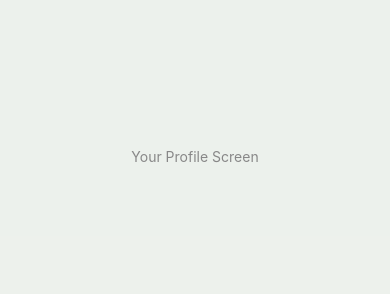
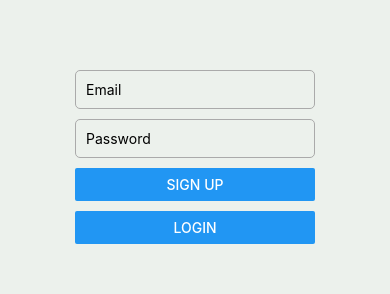
Before and after one commit to gauravsaini999/withLoveGiftGallery, a React Native app: screen /Profile in a window 390 px wide. Shown: the part 273-567 px from the top of the page. Built offline with nearby package versions, Linux system fonts and the light colour scheme; no server answers.

Commit message:
firebase

```diff
--- a/App.js
+++ b/App.js
@@ -10,6 +10,7 @@ import ProfileScreen from './screens/Profile';
 import ProfileIconButton from './components/ProfileButton';
 import SelectedScreen from './screens/SelectedToys';
 import { colors } from './shared/colors';
+import { auth } from './firebase/firebaseConfig';
 
 const Tab = createBottomTabNavigator();
 const Stack = createNativeStackNavigator();
--- a/app.json
+++ b/app.json
@@ -1,6 +1,6 @@
 {
   "expo": {
-    "name": "toys",
+    "name": "WithLoveGiftGallery",
     "slug": "toys",
     "version": "1.0.0",
     "orientation": "portrait",
@@ -25,6 +25,9 @@
     },
     "web": {
       "favicon": "./assets/favicon.png"
-    }
+    },
+    "plugins": [
+      "expo-secure-store"
+    ]
   }
 }
--- a/babel.config.js
+++ b/babel.config.js
@@ -1,7 +1,14 @@
 module.exports = {
   presets: ['babel-preset-expo'],
   plugins: [
-    ['module:react-native-dotenv'],
+    ['module:react-native-dotenv',
+      {
+        "moduleName": "@env",
+        "path": ".env",
+        "safe": false,
+        "allowUndefined": true
+      }
+    ],
     'react-native-reanimated/plugin',
   ],
 };
--- a/firebase/firebaseConfig.js
+++ b/firebase/firebaseConfig.js
@@ -1,5 +1,6 @@
-import { initializeApp } from 'firebase/app';
-import { getAuth } from 'firebase/auth';
+import { initializeApp, getApps, getApp } from 'firebase/app';
+import { getReactNativePersistence, initializeAuth, getAuth } from 'firebase/auth';
+import AsyncStorage from '@react-native-async-storage/async-storage';
 
 import {
   FIREBASE_API_KEY,
@@ -7,7 +8,8 @@ import {
   FIREBASE_PROJECT_ID,
   FIREBASE_STORAGE_BUCKET,
   FIREBASE_MESSAGING_SENDER_ID,
-  FIREBASE_APP_ID
+  FIREBASE_APP_ID,
+  MEASUREMENT_ID
 } from '@env';
 
 const firebaseConfig = {
@@ -17,9 +19,17 @@ const firebaseConfig = {
   storageBucket: FIREBASE_STORAGE_BUCKET,
   messagingSenderId: FIREBASE_MESSAGING_SENDER_ID,
   appId: FIREBASE_APP_ID,
+  measurementId: MEASUREMENT_ID
 };
 
-const app = initializeApp(firebaseConfig);
-const auth = getAuth(app);
+const app = getApps().length === 0 ? initializeApp(firebaseConfig) : getApp();
 
-export { auth };
+let _auth;
+export const getAuthInstance = () => {
+  if (!_auth) {
+    _auth = initializeAuth(app, {
+      persistence: getReactNativePersistence(AsyncStorage),
+    });
+  }
+  return _auth;
+};
--- a/index.js
+++ b/index.js
@@ -1,8 +1,4 @@
 import { registerRootComponent } from 'expo';
-
 import App from './App';
 
-// registerRootComponent calls AppRegistry.registerComponent('main', () => App);
-// It also ensures that whether you load the app in Expo Go or in a native build,
-// the environment is set up appropriately
 registerRootComponent(App);
--- a/screens/Profile.js
+++ b/screens/Profile.js
@@ -2,7 +2,8 @@ import { useNavigation, useFocusEffect } from '@react-navigation/native';
 import { View, Text, StyleSheet } from 'react-native';
 import ProfileIconButton from '../components/ProfileButton';
 import * as React from 'react';
-import { colors } from '../shared/colors'
+import { colors } from '../shared/colors';
+import SignUpForm from './login/SignupForm';
 
 export default function ProfileScreen() {
   const navigation = useNavigation();
@@ -17,7 +18,7 @@ export default function ProfileScreen() {
   )
   return (
     <View style={styles.screenArea}>
-      <Text style={styles.textScreen}>Your Profile Screen</Text>
+      <SignUpForm />
     </View>
   )
 }
--- /dev/null
+++ b/screens/login/SignupForm.js
@@ -0,0 +1,114 @@
+import { useState, useEffect } from 'react';
+import { getAuthInstance } from '../../firebase/firebaseConfig';
+import { View, TextInput, Button, Text, StyleSheet, Alert } from 'react-native';
+import {
+  createUserWithEmailAndPassword,
+  signInWithEmailAndPassword,
+  onAuthStateChanged,
+  signOut,
+} from 'firebase/auth';
+
+export default function SignUpForm() {
+  const auth = getAuthInstance();
+  const [email, setEmail] = useState('');
+  const [password, setPassword] = useState('');
+  const [error, setError] = useState('');
+  const [user, setUser] = useState(null);
+
+  useEffect(() => {
+    const unsubscribe = onAuthStateChanged(auth, (currentUser) => {
+      setUser(currentUser);  // Always set user, even if null (logged out)
+    });
+    return unsubscribe;
+  }, [auth]);
+
+  const validateInputs = () => {
+    if (!email) {
+      setError('Email is required.');
+      return false;
+    }
+    if (!password) {
+      setError('Password is required.');
+      return false;
+    }
+    setError('');
+    return true;
+  };
+
+  const handleSignup = async () => {
+    if (!validateInputs()) return;
+    try {
+      await createUserWithEmailAndPassword(auth, email, password);
+      Alert.alert('Success', 'User account created!');
+      setEmail('');
+      setPassword('');
+      setError('');
+    } catch (err) {
+      setError(err.message);
+    }
+  };
+
+  const handleLogin = async () => {
+    if (!validateInputs()) return;
+    try {
+      await signInWithEmailAndPassword(auth, email, password);
+      setError('');
+    } catch (err) {
+      setError(err.message);
+    }
+  };
+
+  const handleLogout = async () => {
+    try {
+      await signOut(auth);
+    } catch (err) {
+      setError(err.message);
+    }
+  };
+
+  if (user) {
+    return (
+      <View style={styles.container}>
+        <Text style={styles.text}>Welcome, {user.email}!</Text>
+        <Button title="Logout" onPress={handleLogout} />
+      </View>
+    );
+  }
+
+  return (
+    <View style={styles.container}>
+      <TextInput
+        placeholder="Email"
+        value={email}
+        onChangeText={setEmail}
+        autoCapitalize="none"
+        keyboardType="email-address"
+        style={styles.input}
+      />
+      <TextInput
+        placeholder="Password"
+        value={password}
+        onChangeText={setPassword}
+        secureTextEntry
+        style={styles.input}
+      />
+      {!!error && <Text style={styles.error}>{error}</Text>}
+      <Button title="Sign Up" onPress={handleSignup} />
+      <View style={{ marginTop: 10 }} />
+      <Button title="Login" onPress={handleLogin} />
+    </View>
+  );
+}
+
+const styles = StyleSheet.create({
+  container: { flex: 1, justifyContent: 'center', padding: 20 },
+  input: {
+    borderWidth: 1,
+    borderColor: '#aaa',
+    marginBottom: 10,
+    padding: 10,
+    borderRadius: 5,
+  },
+  error: { color: 'red', marginBottom: 10 },
+  text: { fontSize: 18, marginBottom: 20 },
+});
--- a/store/useAuthStateSlice.js
+++ b/store/useAuthenticationStateSlice.js
@@ -1,6 +1,6 @@
 import { create } from 'zustand';
 
-export const useAuthStateSlice = create((set, get) => ({
+export const useAuthenticationStateSlice = create((set, get) => ({
     isLoggedIn: false,
     userObj: null,
     loginFn: (userObj) => set((state) => ({
```
Also changed, not shown: metro.config.js (added, +8 -0 lines), package.json (+5 -2 lines), 1 other file (tests, documents, lock files or other folders).
